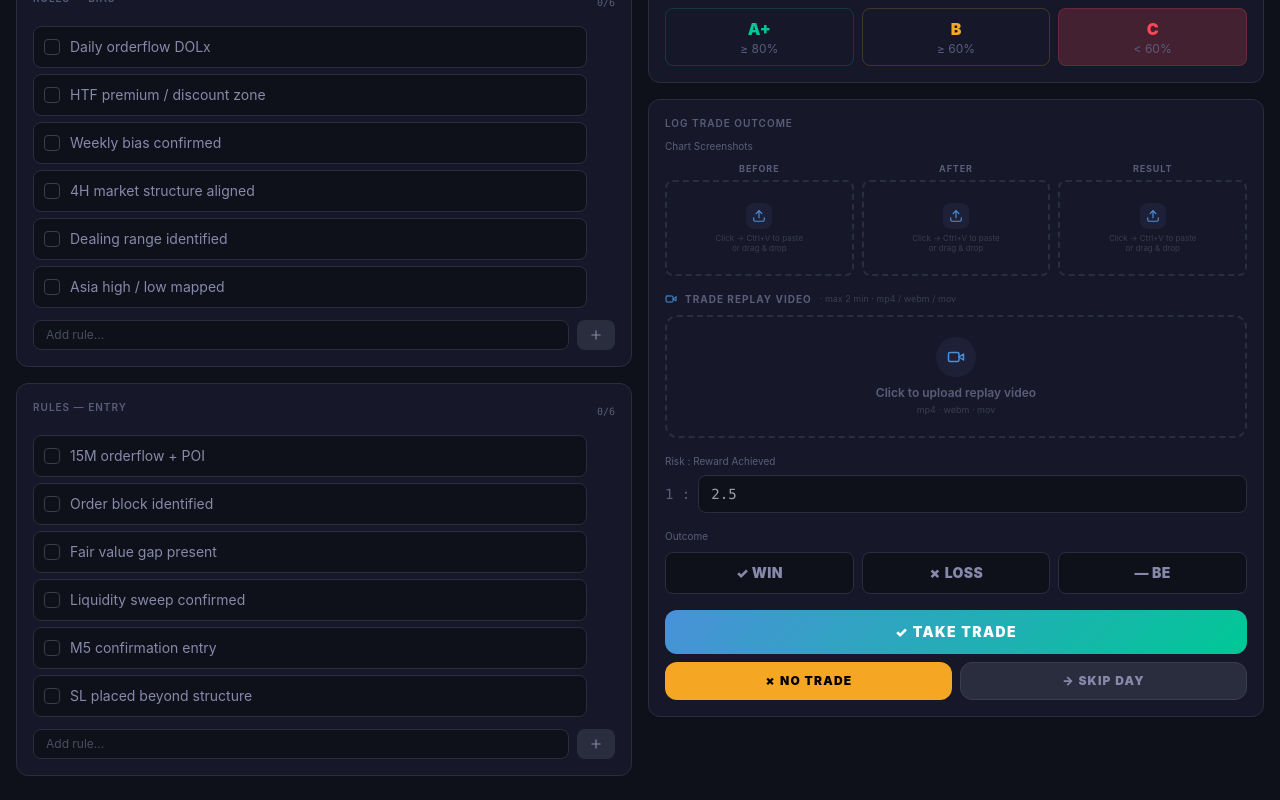
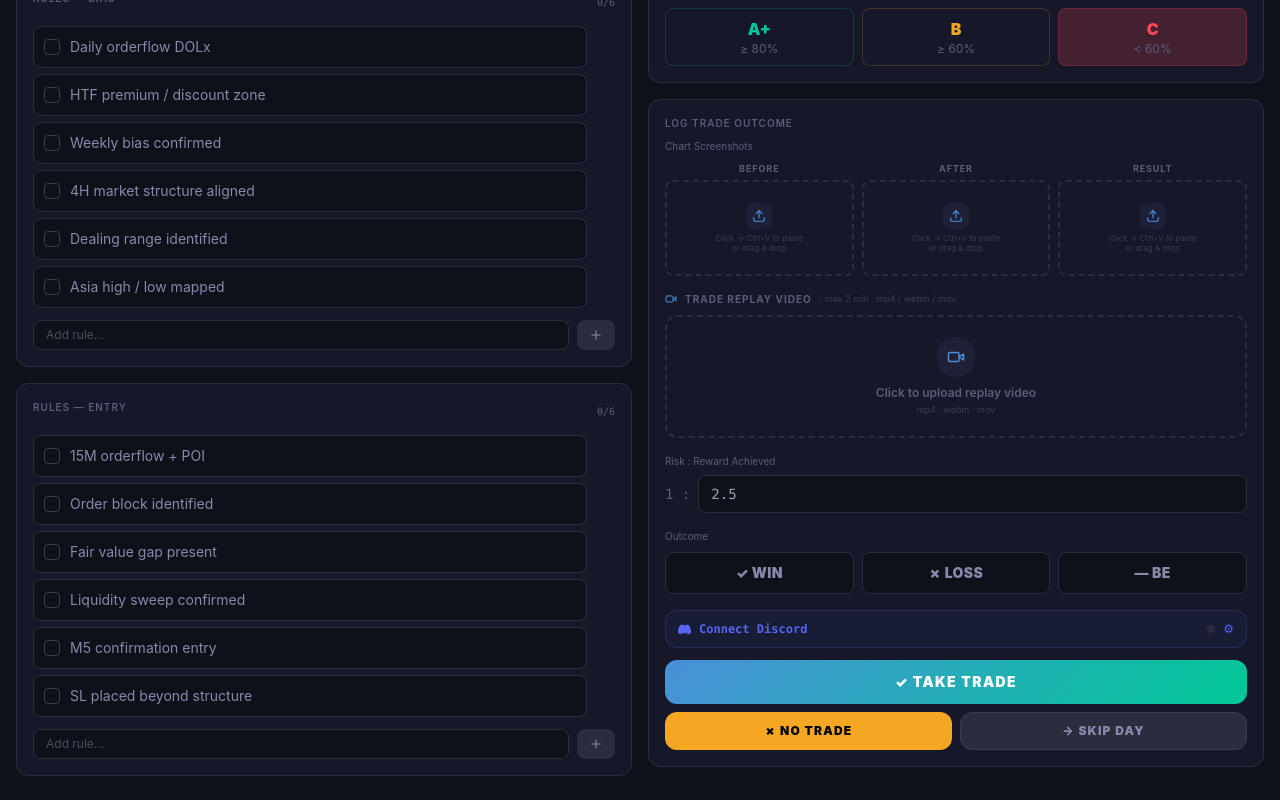
Before and after one commit to sabarfx666-spec/boy, a React (Vite) app: page / in a window 1280 px wide. Shown: the part 589-1389 px from the top of the page. Built offline with nearby package versions, Linux system fonts and the light colour scheme.

Commit message:
Add Connect Discord button with webhook settings to ProFx journal

```diff
--- a/src/App.jsx
+++ b/src/App.jsx
@@ -295,6 +295,10 @@ const JournalModule = ({ setTrades, date, setDate }) => {
   const [imgAfter,    setImgAfter]    = useState(null);
   const [imgResult,   setImgResult]   = useState(null);
   const [videoUrl,    setVideoUrl]    = useState(null);
+  const [webhookUrl,  setWebhookUrl]  = useState(() => localStorage.getItem('profx-discord-webhook') ?? TRADE_WEBHOOK ?? '');
+  const [webhookInput, setWebhookInput] = useState('');
+  const [showDiscordSettings, setShowDiscordSettings] = useState(false);
+  const [discordSendStatus, setDiscordSendStatus] = useState('idle');
 
   const totalRules   = biasRules.length + entryRules.length;
   const checkedCount = biasRules.filter(r => r.checked).length + entryRules.filter(r => r.checked).length;
@@ -363,7 +367,13 @@ const JournalModule = ({ setTrades, date, setDate }) => {
     if (trade.imgBefore) formData.append('files[0]', dataURLtoBlob(trade.imgBefore), 'before.png');
     if (trade.imgAfter)  formData.append('files[1]', dataURLtoBlob(trade.imgAfter),  'after.png');
 
-    fetch(TRADE_WEBHOOK, { method: 'POST', body: formData }).catch(() => {});
+    const url = webhookUrl || TRADE_WEBHOOK;
+    if (!url) return;
+    setDiscordSendStatus('sending');
+    fetch(url, { method: 'POST', body: formData })
+      .then(() => setDiscordSendStatus('sent'))
+      .catch(() => setDiscordSendStatus('error'))
+      .finally(() => setTimeout(() => setDiscordSendStatus('idle'), 3000));
   };
 
   const handleLog = () => {
@@ -766,6 +776,59 @@ const JournalModule = ({ setTrades, date, setDate }) => {
               </span>
             </div>
           )}
+
+          {/* Connect Discord */}
+          <div className="mb-3">
+            <button
+              onClick={() => { setWebhookInput(webhookUrl); setShowDiscordSettings(v => !v); }}
+              className="w-full flex items-center justify-between px-3 py-2.5 rounded-xl transition-all"
+              style={{
+                background: webhookUrl ? 'rgba(88,101,242,0.18)' : 'rgba(88,101,242,0.06)',
+                border: `1px solid ${webhookUrl ? '#5865F266' : 'rgba(88,101,242,0.2)'}`,
+              }}
+            >
+              <div className="flex items-center gap-2">
+                <svg width="13" height="13" viewBox="0 0 24 24" fill="#5865F2"><path d="M20.317 4.37a19.791 19.791 0 0 0-4.885-1.515.074.074 0 0 0-.079.037c-.21.375-.444.864-.608 1.25a18.27 18.27 0 0 0-5.487 0 12.64 12.64 0 0 0-.617-1.25.077.077 0 0 0-.079-.037A19.736 19.736 0 0 0 3.677 4.37a.07.07 0 0 0-.032.027C.533 9.046-.32 13.58.099 18.057c.012.12.074.228.16.288a19.9 19.9 0 0 0 5.993 3.03.078.078 0 0 0 .084-.028c.462-.63.874-1.295 1.226-1.994a.076.076 0 0 0-.041-.106 13.107 13.107 0 0 1-1.872-.892.077.077 0 0 1-.008-.128 10.2 10.2 0 0 0 .372-.292.074.074 0 0 1 .077-.01c3.928 1.793 8.18 1.793 12.062 0a.074.074 0 0 1 .078.01c.12.098.246.198.373.292a.077.077 0 0 1-.006.127 12.299 12.299 0 0 1-1.873.892.077.077 0 0 0-.041.107c.36.698.772 1.362 1.225 1.993a.076.076 0 0 0 .084.028 19.839 19.839 0 0 0 6.002-3.03.077.077 0 0 0 .032-.054c.5-5.177-.838-9.674-3.549-13.66a.061.061 0 0 0-.031-.03z"/></svg>
+                <span className="font-mono text-xs font-bold" style={{ color: '#5865F2' }}>
+                  {webhookUrl ? 'Discord Connected' : 'Connect Discord'}
+                </span>
+              </div>
+              <div className="flex items-center gap-2">
+                {discordSendStatus === 'sending' && <span className="text-[10px] text-[#5865F2] animate-pulse">Sending…</span>}
+                {discordSendStatus === 'sent'    && <span className="text-[10px] text-[#00c896]">✓ Sent</span>}
+                {discordSendStatus === 'error'   && <span className="text-[10px] text-[#ff4757]">✗ Error</span>}
+                <div className="w-2 h-2 rounded-full" style={{ background: webhookUrl ? '#5865F2' : '#2a2d3e', boxShadow: webhookUrl ? '0 0 6px 2px rgba(88,101,242,0.6)' : 'none' }} />
+                <span className="text-[#5865F2] text-xs">⚙</span>
+              </div>
+            </button>
+
+            {showDiscordSettings && (
+              <div className="mt-2 p-3 rounded-xl space-y-2" style={{ background: '#0f111a', border: '1px solid rgba(88,101,242,0.25)' }}>
+                <div className="text-[10px] text-[#5a5d7a] uppercase tracking-widest mb-1">Webhook URL</div>
+                <input
+                  type="text" value={webhookInput} onChange={e => setWebhookInput(e.target.value)}
+                  placeholder="https://discord.com/api/webhooks/..."
+                  className="w-full bg-[#161829] border border-[#2a2d3e] text-white font-mono text-xs px-3 py-2 rounded-lg focus:outline-none focus:border-[#5865F2] placeholder-[#3a3d4e]"
+                />
+                <div className="flex gap-2">
+                  <button onClick={() => { localStorage.removeItem('profx-discord-webhook'); setWebhookUrl(''); setWebhookInput(''); setShowDiscordSettings(false); }}
+                    className="flex-1 py-1.5 rounded-lg text-xs font-bold text-[#5a5d7a] hover:text-white transition-colors border border-[#2a2d3e]">
+                    Clear
+                  </button>
+                  <button onClick={() => {
+                    const url = webhookInput.trim();
+                    localStorage.setItem('profx-discord-webhook', url);
+                    setWebhookUrl(url);
+                    setShowDiscordSettings(false);
+                  }}
+                    className="flex-1 py-1.5 rounded-lg text-xs font-bold text-white transition-colors"
+                    style={{ background: '#5865F2' }}>
+                    Save
+                  </button>
+                </div>
+              </div>
+            )}
+          </div>
 
           {/* 3 action buttons */}
           <div className="flex flex-col gap-2">
```
